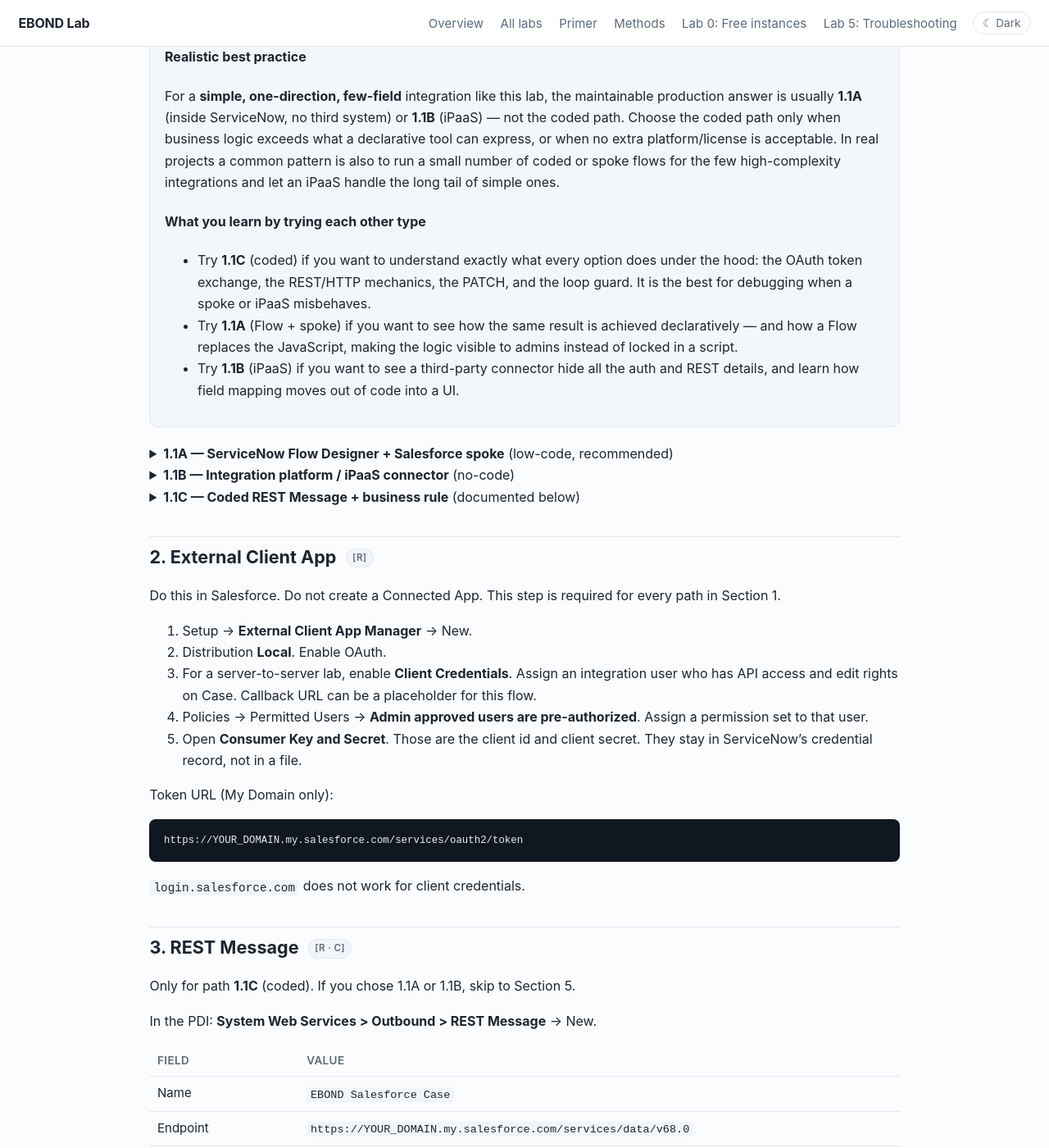
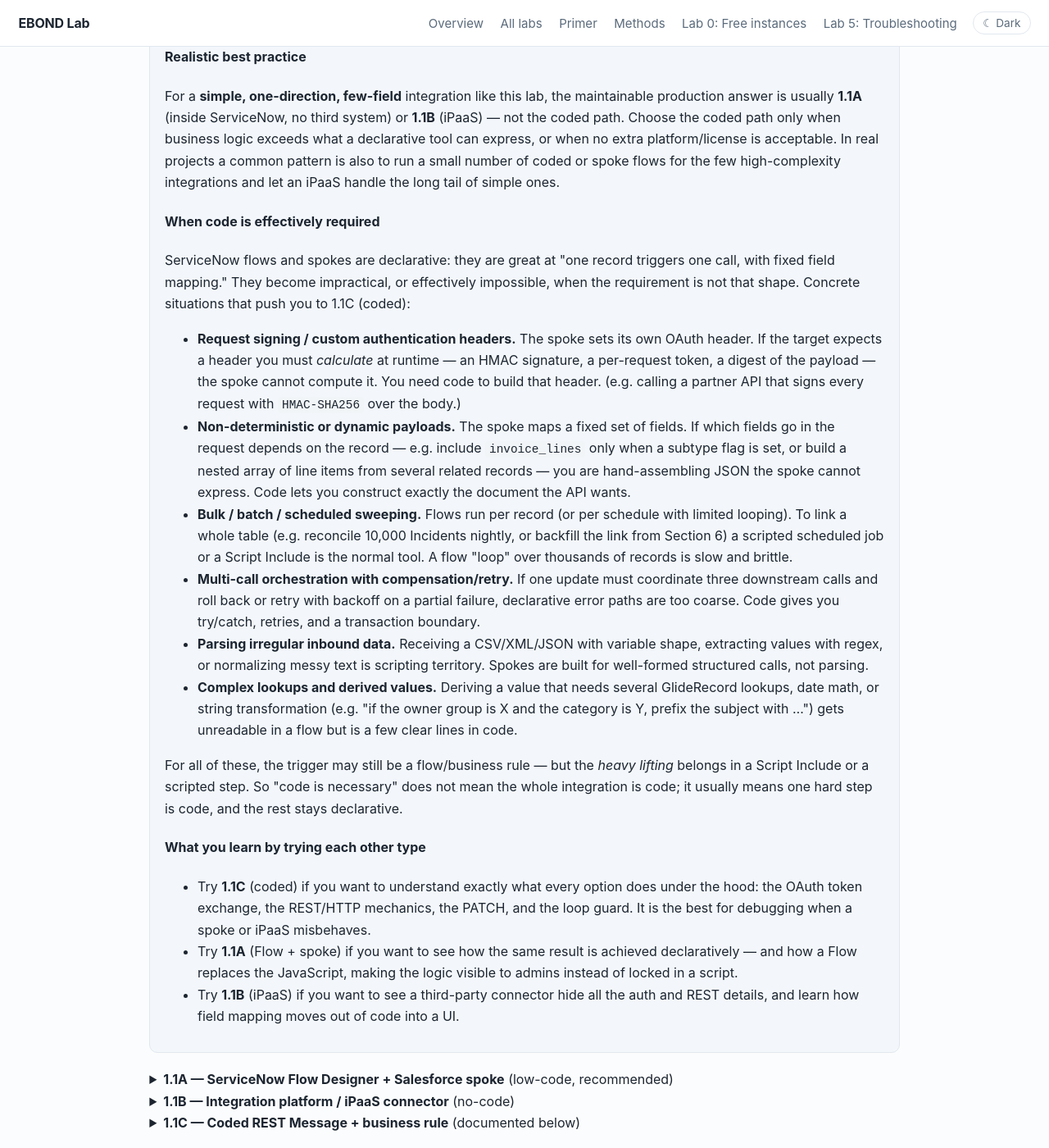
Before and after one commit to eltonaguiar/EBOND_ServiceNowSalesforce, a Jekyll site: the page built from site/labs/03-snow-to-salesforce.md, in a window 1280 px wide and 1400 px high, scrolled down 2307 px. Shown: the whole window at 82% size. Built offline with Jekyll 4.4.1, drawn with Linux system fonts in a browser that asks for light colours.

Commit message:
Lab 3: add concrete examples of when coded integration is required

```diff
--- a/site/labs/03-snow-to-salesforce.md
+++ b/site/labs/03-snow-to-salesforce.md
@@ -80,6 +80,18 @@ permalink: /labs/03-snow-to-salesforce/
 
 <h4>Realistic best practice</h4>
 <p>For a <strong>simple, one-direction, few-field</strong> integration like this lab, the maintainable production answer is usually <strong>1.1A</strong> (inside ServiceNow, no third system) or <strong>1.1B</strong> (iPaaS) — not the coded path. Choose the coded path only when business logic exceeds what a declarative tool can express, or when no extra platform/license is acceptable. In real projects a common pattern is also to run a small number of coded or spoke flows for the few high-complexity integrations and let an iPaaS handle the long tail of simple ones.</p>
+
+<h4>When code is effectively required</h4>
+<p>ServiceNow flows and spokes are declarative: they are great at "one record triggers one call, with fixed field mapping." They become impractical, or effectively impossible, when the requirement is not that shape. Concrete situations that push you to 1.1C (coded):</p>
+<ul>
+<li><strong>Request signing / custom authentication headers.</strong> The spoke sets its own OAuth header. If the target expects a header you must <em>calculate</em> at runtime — an HMAC signature, a per-request token, a digest of the payload — the spoke cannot compute it. You need code to build that header. (e.g. calling a partner API that signs every request with <code>HMAC-SHA256</code> over the body.)</li>
+<li><strong>Non-deterministic or dynamic payloads.</strong> The spoke maps a fixed set of fields. If which fields go in the request depends on the record — e.g. include <code>invoice_lines</code> only when a subtype flag is set, or build a nested array of line items from several related records — you are hand-assembling JSON the spoke cannot express. Code lets you construct exactly the document the API wants.</li>
+<li><strong>Bulk / batch / scheduled sweeping.</strong> Flows run per record (or per schedule with limited looping). To link a whole table (e.g. reconcile 10,000 Incidents nightly, or backfill the link from Section 6) a scripted scheduled job or a Script Include is the normal tool. A flow "loop" over thousands of records is slow and brittle.</li>
+<li><strong>Multi-call orchestration with compensation/retry.</strong> If one update must coordinate three downstream calls and roll back or retry with backoff on a partial failure, declarative error paths are too coarse. Code gives you try/catch, retries, and a transaction boundary.</li>
+<li><strong>Parsing irregular inbound data.</strong> Receiving a CSV/XML/JSON with variable shape, extracting values with regex, or normalizing messy text is scripting territory. Spokes are built for well-formed structured calls, not parsing.</li>
+<li><strong>Complex lookups and derived values.</strong> Deriving a value that needs several GlideRecord lookups, date math, or string transformation (e.g. "if the owner group is X and the category is Y, prefix the subject with …") gets unreadable in a flow but is a few clear lines in code.</li>
+</ul>
+<p>For all of these, the trigger may still be a flow/business rule — but the <em>heavy lifting</em> belongs in a Script Include or a scripted step. So "code is necessary" does not mean the whole integration is code; it usually means one hard step is code, and the rest stays declarative.</p>
 
 <h4>What you learn by trying each other type</h4>
 <ul>
```
